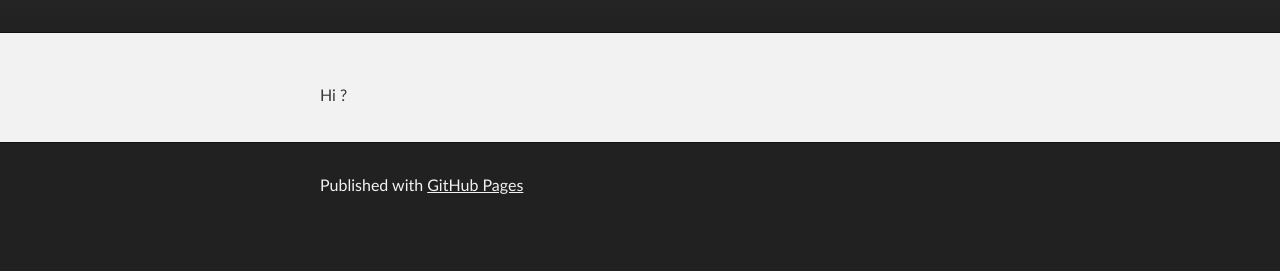
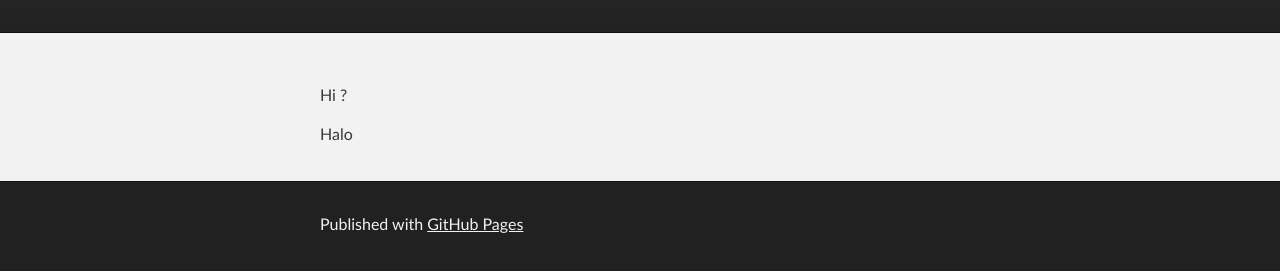
Before and after one commit to DanielAWidjaja/rwhendry.github.io, a plain HTML site: page index.html in a window 1280 px wide. Shown: the part 177-448 px from the top of the page. Drawn offline with Linux system fonts and the light colour scheme.

Commit message:
Update index.html

```diff
--- a/index.html
+++ b/index.html
@@ -28,6 +28,7 @@
     <div id="main_content_wrap" class="outer">
       <section id="main_content" class="inner">
         <p>Hi ?</p>
+        <p>Halo</p>
       </section>
     </div>
 
```
